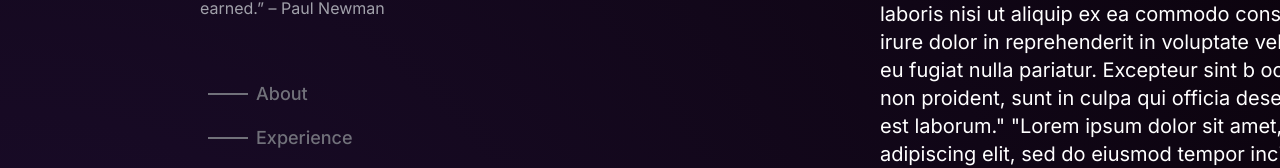
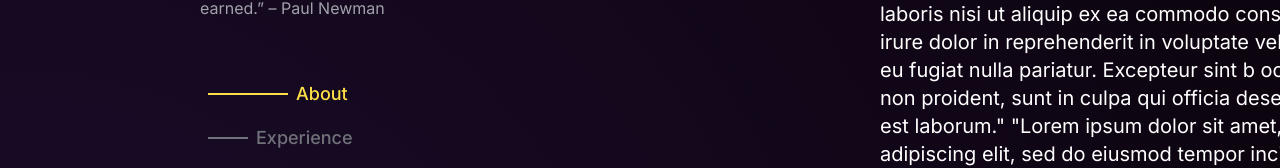
Before and after one commit to Konge5678/Portfolio, a Next.js app: page / in a window 1280 px wide. Shown: the part 244-412 px from the top of the page. Built offline with nearby package versions, Linux system fonts and the light colour scheme.

Commit message:
Added color change to the links in the side nav

```diff
--- a/src/components/Buttons/PersonCardButton.tsx
+++ b/src/components/Buttons/PersonCardButton.tsx
@@ -1,20 +1,18 @@
-"use client";
-
-import React from "react";
-
 interface ButtonProps {
   text: string;
   className?: string;
   onClick: () => void;
+  isActive?: boolean; // Add this prop
 }
 
-const Button = ({ text, onClick, className }: ButtonProps) => {
+const Button = ({ text, onClick, className, isActive }: ButtonProps) => {
   return (
     <button
       onClick={() => onClick()}
-      className={`flex items-center ${className} p-2 bg-transparent hover:text-white group`}>
-      <span className="w-10 h-0.5 bg-zinc-500 mr-2 transition-all duration-300 group-hover:bg-white group-hover:w-20"></span>
-      <span className="text-zinc-500 text-lg font-medium transition-all duration-300 group-hover:text-white">
+      className={`flex items-center ${className} p-2 bg-transparent ${isActive ? 'text-yellow-300' : 'hover:text-white'} group`}
+    >
+      <span className={`w-10 h-0.5 ${isActive ? 'bg-yellow-300 w-20' : 'bg-zinc-500'} mr-2 transition-all duration-300 group-hover:bg-white group-hover:w-20`}></span>
+      <span className={`text-lg font-medium ${isActive ? 'text-yellow-300' : 'text-zinc-500'} transition-all duration-300 group-hover:text-white`}>
         {text}
       </span>
     </button>
--- a/src/components/Cards/PersonCard.tsx
+++ b/src/components/Cards/PersonCard.tsx
@@ -1,23 +1,59 @@
 "use client";
 
+import React, { useEffect, useState } from "react";
 import PersonCardButton from "../Buttons/PersonCardButton";
-import React from "react";
 import SocialMediaIcon from "../SocialMediaIcon";
 import { FaGithub, FaLinkedin, FaInstagram } from "react-icons/fa";
 import { FaSpotify } from "react-icons/fa6";
 import roobetLogo from "../../Images/RoobetLogo.svg";
-import { MdOutlineArrowOutward } from "react-icons/md";
 
 export default function PersonCard() {
+  const [activeSection, setActiveSection] = useState("");
+
   const handleScroll = (sectionId: string) => {
     const element = document.getElementById(sectionId);
     if (element) {
       window.scrollTo({
-        top: element.offsetTop - 20, // Adjust the offset as necessary
+        top: element.offsetTop - 20,
         behavior: "smooth",
       });
     }
   };
+
+  useEffect(() => {
+    const sections = ["about", "experience", "projects", "blogs"];
+    const observerOptions = {
+      root: null,
+      rootMargin: "0px",
+      threshold: 0.3,
+    };
+
+    const observerCallback = (entries: IntersectionObserverEntry[]) => {
+      entries.forEach((entry) => {
+        if (entry.isIntersecting) {
+          setActiveSection(entry.target.id);
+        }
+      });
+    };
+
+    const observer = new IntersectionObserver(observerCallback, observerOptions);
+
+    sections.forEach((sectionId) => {
+      const section = document.getElementById(sectionId);
+      if (section) {
+        observer.observe(section);
+      }
+    });
+
+    return () => {
+      sections.forEach((sectionId) => {
+        const section = document.getElementById(sectionId);
+        if (section) {
+          observer.unobserve(section);
+        }
+      });
+    };
+  }, []);
 
   return (
     <div className="text-white w-[600px] min-h-screen p-10">
@@ -27,11 +63,31 @@ export default function PersonCard() {
         “A dollar won is twice as sweet as a dollar earned.” – Paul Newman
       </p>
       <div className="mt-10">
-        <PersonCardButton text="About" onClick={() => handleScroll('about')} />
-        <PersonCardButton text="Experience" onClick={() => handleScroll('experience')} />
-        <PersonCardButton text="Projects" onClick={() => handleScroll('projects')} />
-        <PersonCardButton text="Blogs" onClick={() => handleScroll('blogs')} />
-        <PersonCardButton text="Contact" onClick={() => handleScroll('contact')} />
+      <PersonCardButton
+          text="About"
+          onClick={() => handleScroll("about")}
+          isActive={activeSection === "about"}
+        />
+        <PersonCardButton
+          text="Experience"
+          onClick={() => handleScroll("experience")}
+          isActive={activeSection === "experience"}
+        />
+        <PersonCardButton
+          text="Projects"
+          onClick={() => handleScroll("projects")}
+          isActive={activeSection === "projects"}
+        />
+        <PersonCardButton
+          text="Blogs"
+          onClick={() => handleScroll("blogs")}
+          isActive={activeSection === "blogs"}
+        />
+        <PersonCardButton
+          text="Contact"
+          onClick={() => handleScroll("contact")}
+          isActive={activeSection === "contact"}
+        />
       </div>
       <div className="flex space-x-1 mt-40 pt-14">
         <SocialMediaIcon
```
